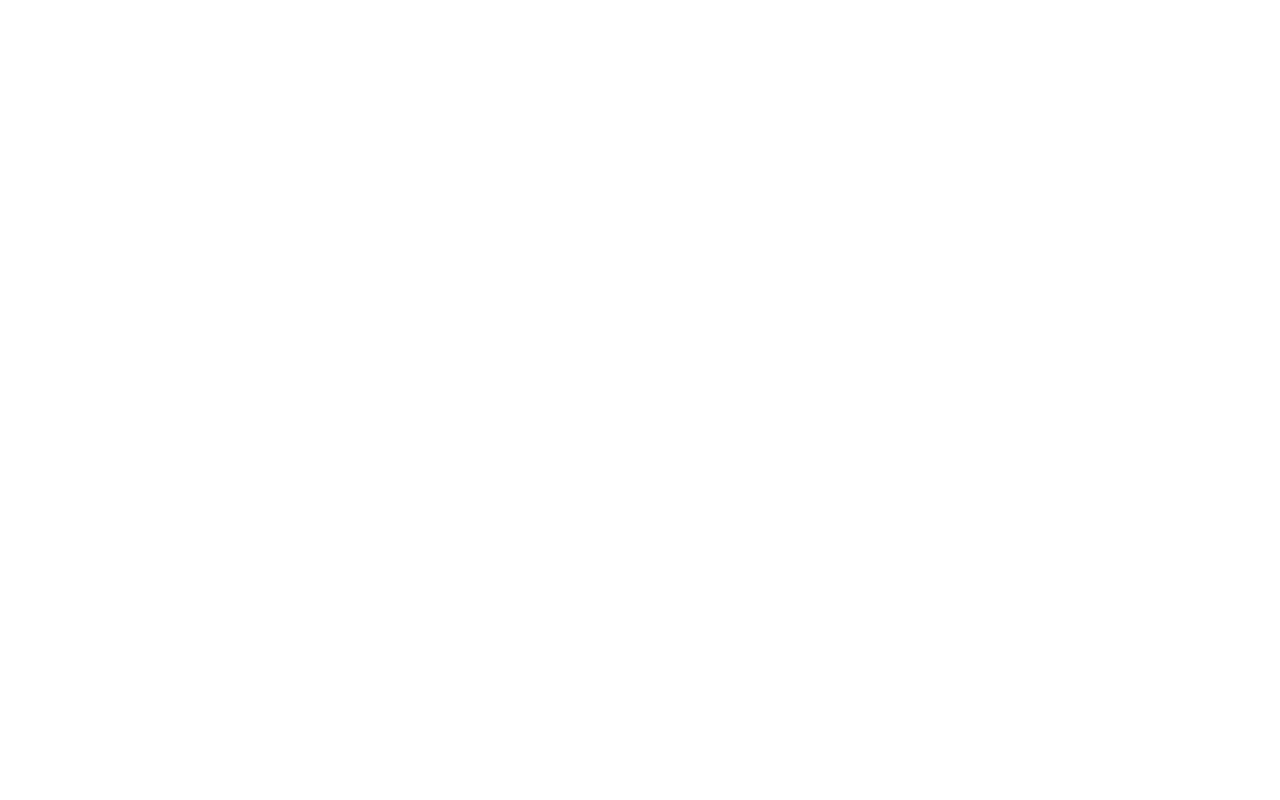
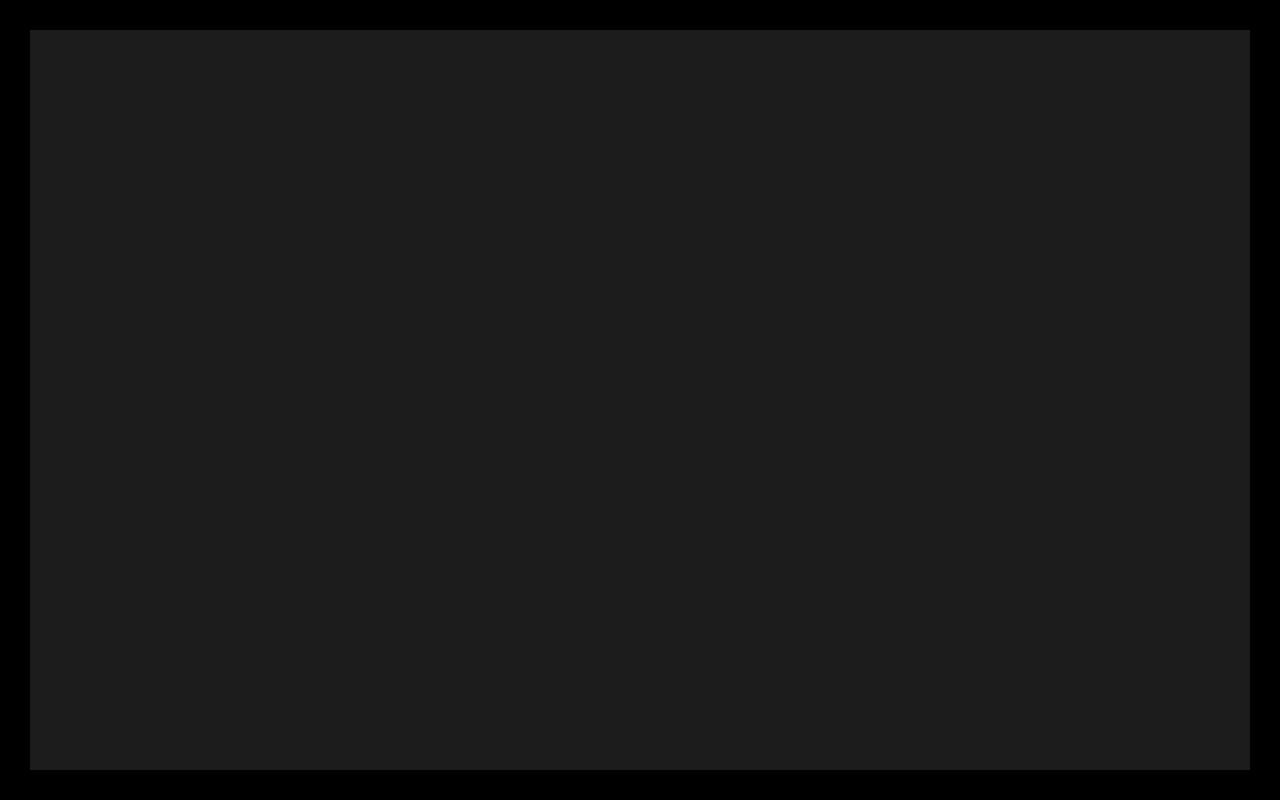
Before and after one commit to mlaferreiraweb/html-css-js, a plain HTML site: page index.html in a window 1280 px wide. Drawn offline with Linux system fonts and the light colour scheme.

Commit message:
colocando codigo no arquivo main css

```diff
--- a/acessets/css/main.css
+++ b/acessets/css/main.css
@@ -4,6 +4,16 @@
     box-sizing: border-box;
 }
  @media screen and (min-width: 320px){
+    .jl-page-wrapper{
+        width: 100%;
+        height: 100vh;
+        display: block;
+        background-color: #1c1c1c;
+        border: 30px solid #000;
+
+
+
+    }
 
  }
  @media screen and (min-width: 576px){
```
